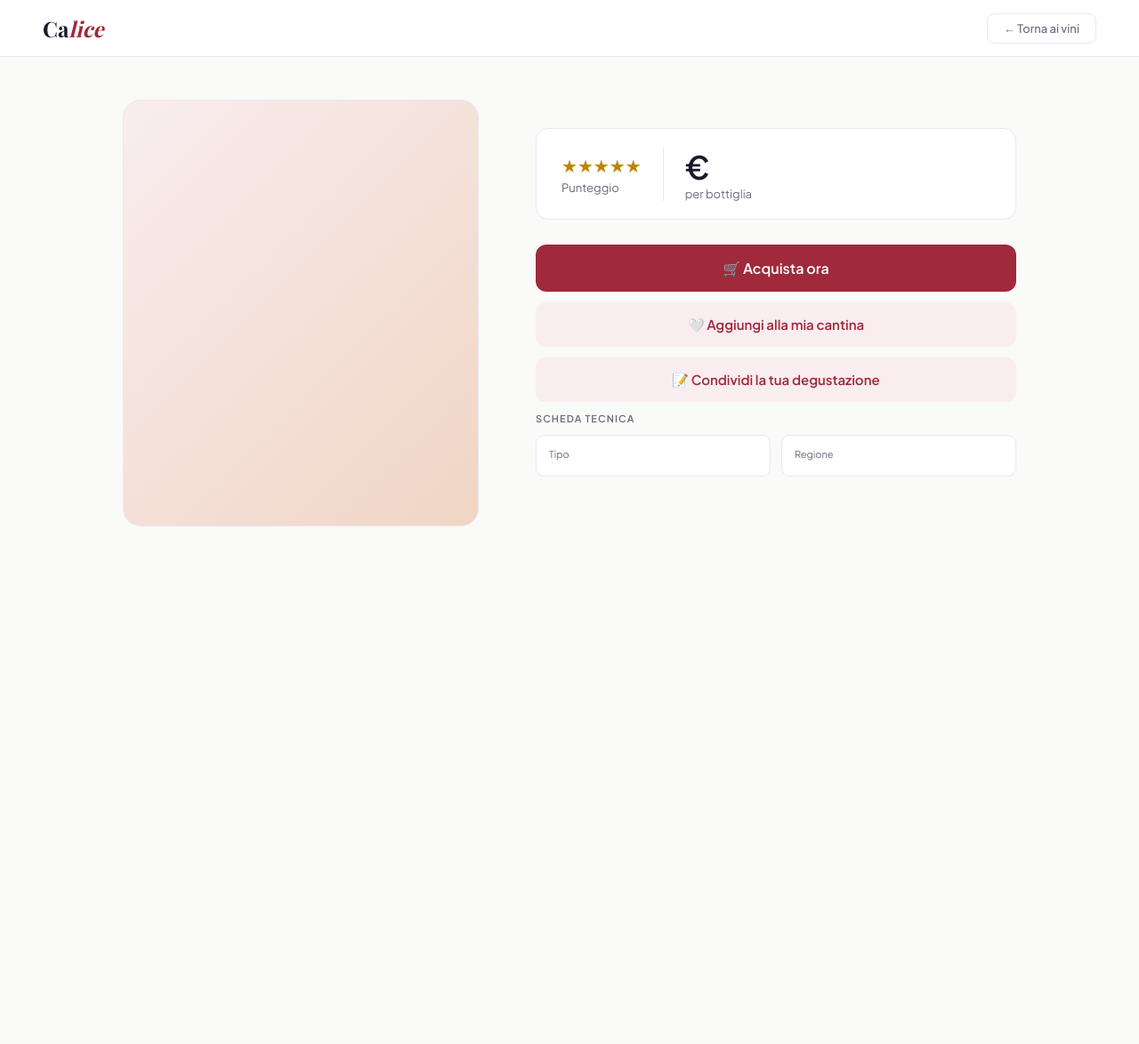
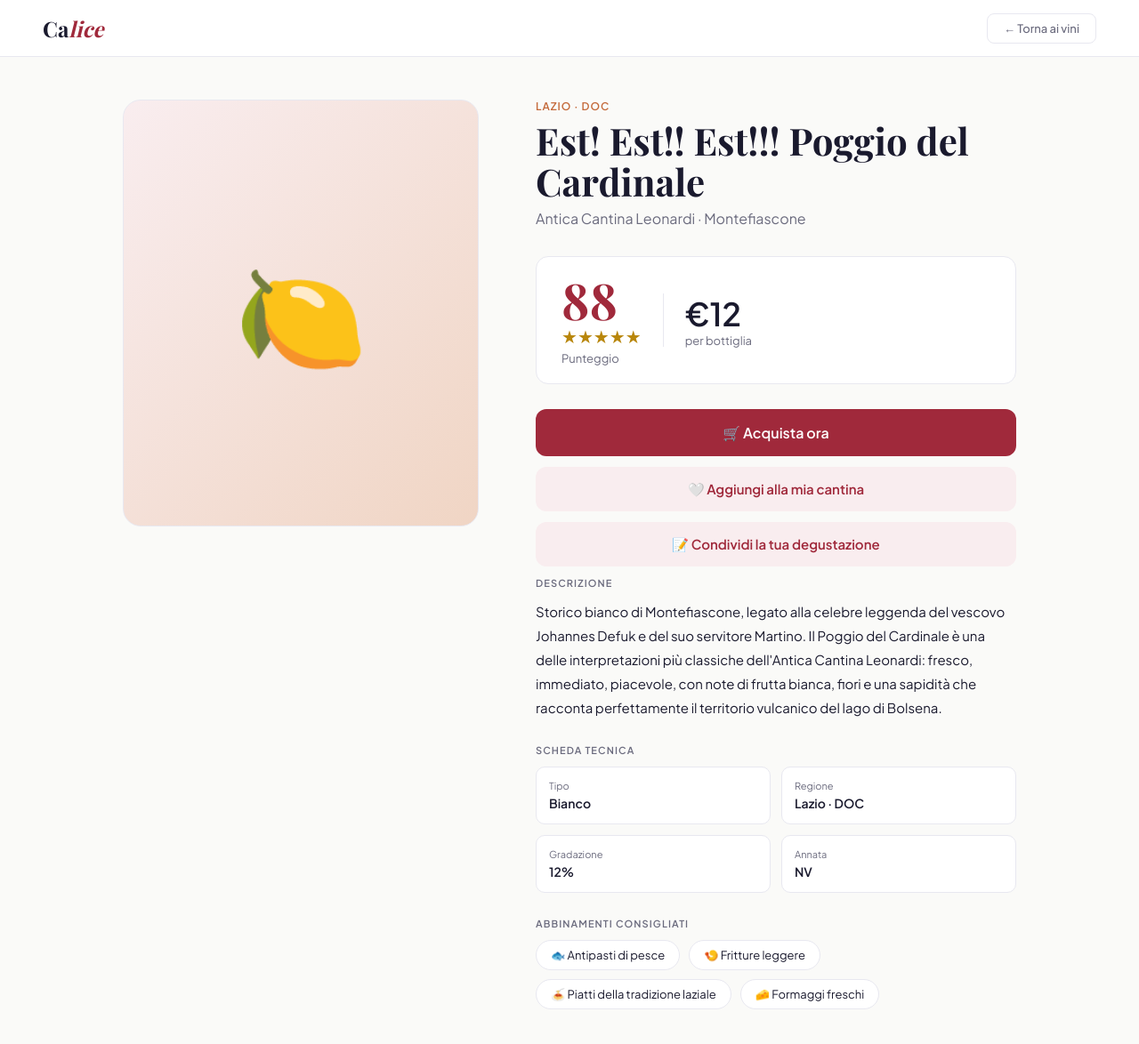
Before and after one commit to Barcolana/Calice, a Jekyll site: the page built from _vini/est-est-est-poggio-del-cardinale.md, in a window 1280 px wide and 1211 px high. Shown: the top 1174 px of the window at 89% size. Built offline with Jekyll 4.4.1, drawn with Linux system fonts in a browser that asks for light colours; some web fonts are replaced.

Commit message:
Fix scheda Est Est Est poggio del cardinale

```diff
--- a/_vini/est-est-est-poggio-del-cardinale.md
+++ b/_vini/est-est-est-poggio-del-cardinale.md
@@ -5,17 +5,12 @@
 regione: Lazio · DOC
 tipo: Bianco
 punteggio: 88
-prezzo: 12.00
+prezzo: 12
 badge: ""
 emoji: 🍋
-gradazione: ""
-annata: ""
-descrizione:
-  Storico bianco di Montefiascone, legato alla celebre leggenda del vescovo
-  Johannes Defuk e del suo servitore Martino. Il Poggio del Cardinale è una
-  delle interpretazioni più classiche dell’Antica Cantina Leonardi: fresco,
-  immediato, piacevole, con note di frutta bianca, fiori e una sapidità che
-  racconta perfettamente il territorio vulcanico del lago di Bolsena.
+gradazione: 12
+annata: NV
+descrizione: "Storico bianco di Montefiascone, legato alla celebre leggenda del vescovo Johannes Defuk e del suo servitore Martino. Il Poggio del Cardinale è una delle interpretazioni più classiche dell'Antica Cantina Leonardi: fresco, immediato, piacevole, con note di frutta bianca, fiori e una sapidità che racconta perfettamente il territorio vulcanico del lago di Bolsena."
 abbinamenti:
   - 🐟 Antipasti di pesce
   - 🍤 Fritture leggere
```
